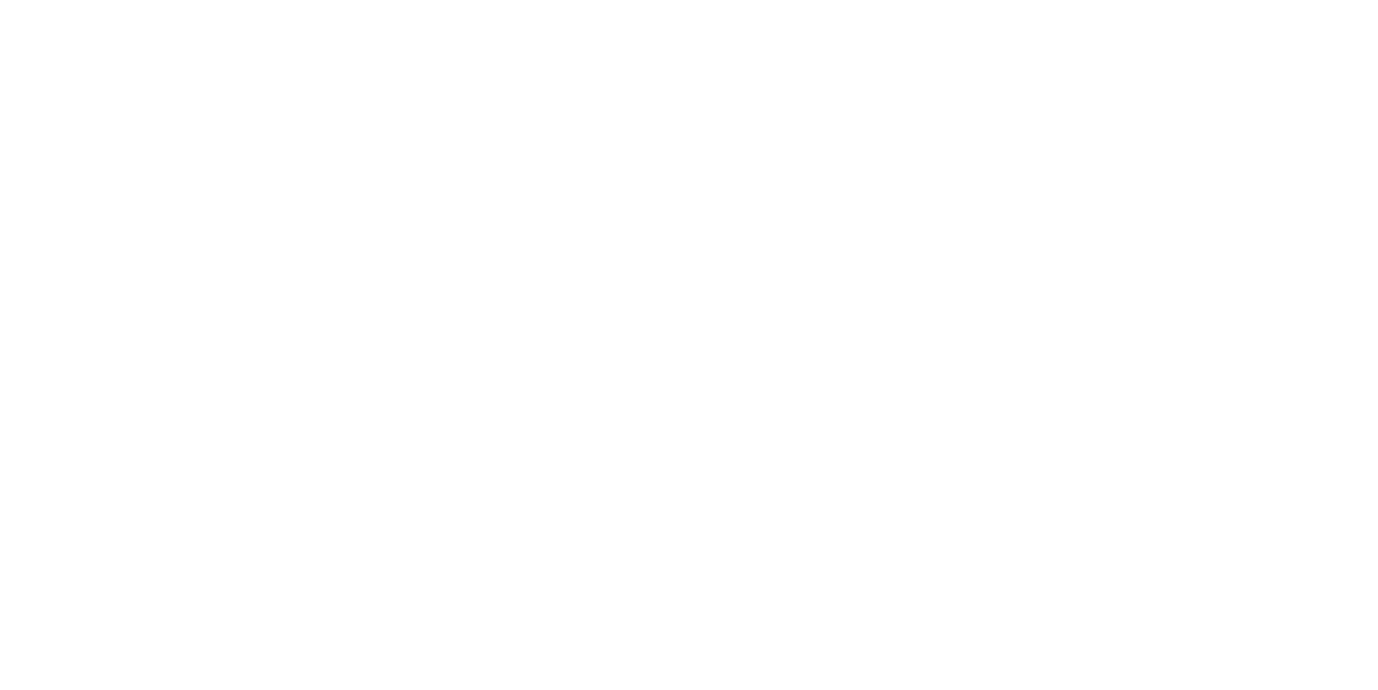
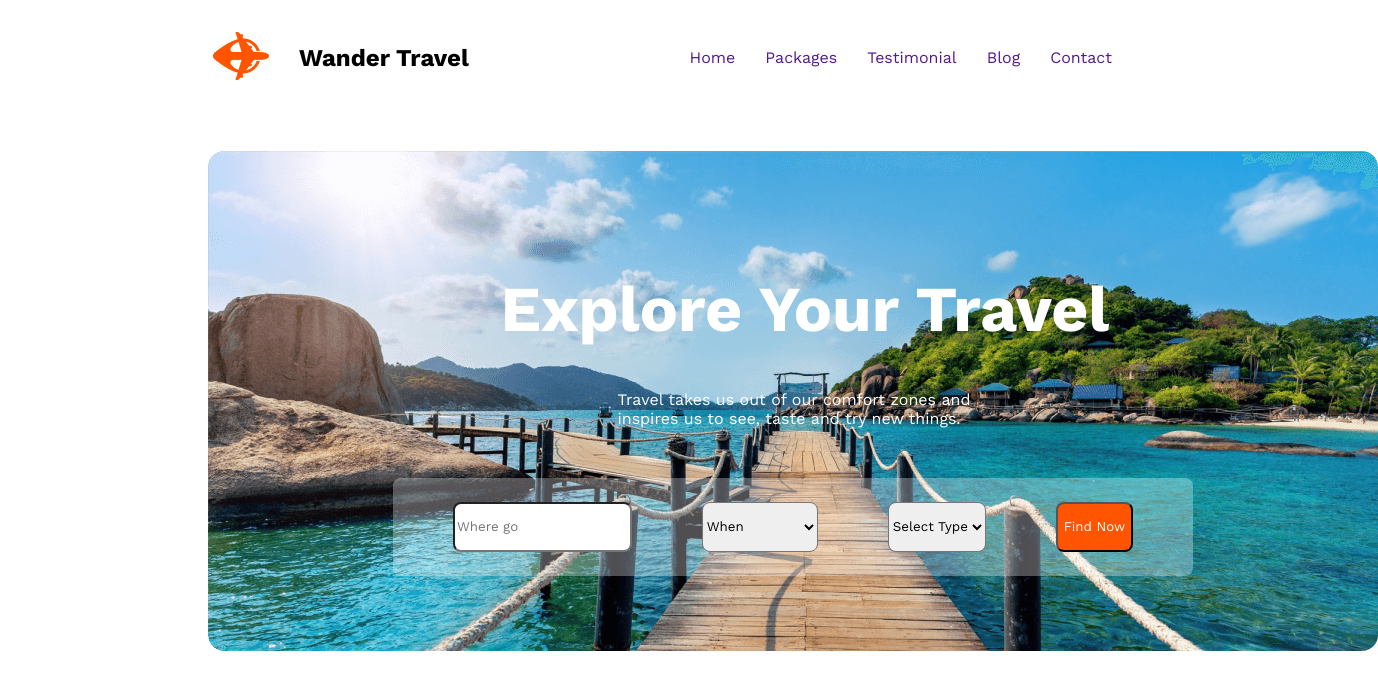
Before and after one commit to SafinAlFahad/b9a2-ridoy-travels, a plain HTML site: page index.html in a window 1280 px wide. Shown: the whole page, 1378 px wide, since content can reach past the window. Drawn offline with nearby package versions, Linux system fonts and the light colour scheme.

Commit message:
header section completed

```diff
--- a/index.html
+++ b/index.html
@@ -4,8 +4,50 @@
     <meta charset="UTF-8">
     <meta name="viewport" content="width=device-width, initial-scale=1.0">
     <title>Assignment 2</title>
+    <link rel="stylesheet" href="styles/travel.css">
 </head>
 <body>
+    <header>
+
+        <nav class="first-nav">
+            <ul class="first-ul">
+                <li><img src="Images/Group 40071 (2).png" alt="" srcset=""></li>
+                <li><h1 class="section-title">Wander Travel</h1></li>
+            </ul>
+            <ul class="second-ul">
+                <li><a href="">Home</a></li>
+                <li><a href="">Packages</a></li>
+                <li><a href="">Testimonial</a></li>
+                <li><a href="">Blog</a></li>
+                <li><a href="">Contact</a></li>
+            </ul>
+        </nav>
+
+        <div class="first-container">
+
+            <div class="first-text-container">
+                <h1>Explore Your Travel</h1>
+                <p>Travel takes us out of our comfort zones and<br> inspires us to see, taste and try new things.</p>
+            </div>
+
+            <div class="btn-container">
+                <input type="text" placeholder="Where go">
+                <select name="" id="" aria-placeholder="When">
+                    <option value="">When</option>
+                    <option value="">Today</option>
+                    <option value="">Tomorrow</option>
+                    <option value="">After few days</option>
+                </select>
+                <select name="" id="" aria-placeholder="Select Type">
+                    <option value="">Select Type</option>
+                    <option value="">Luxury</option>
+                    <option value="">Economical</option>
+                </select>
+                <button class="find-btn">Find Now</button>
+
+           </div>
+        </div>
+    </header>
 
 </body>
 </html>
--- /dev/null
+++ b/styles/travel.css
@@ -0,0 +1,88 @@
+/* work sans font from google fonts */
+@import url('https://fonts.googleapis.com/css2?family=Work+Sans:wght@400;500;600;700;800&display=swap');
+
+/* Shared styles and font setup: */
+*{
+    font-family: 'Lato', sans-serif;
+    font-family: 'Open Sans', sans-serif;
+    font-family: 'Work Sans', sans-serif;
+}
+
+/* header styles: */
+header{
+    padding-left: 200px;
+    padding-right: 60px;
+}
+nav{
+    display: flex;
+    justify-content: space-between;
+    align-items: center;
+}
+ nav > ul{
+    display: flex;
+}
+.first-ul{
+    align-items: center;
+    padding-left: 5px;
+}
+.second-ul{
+    padding-right: 70px;
+}
+nav li{
+    list-style: none;
+    margin-right: 30px;
+}
+nav li a{
+    text-decoration: none;
+}
+.first-container{
+    background: url(../Images/Group\ 13\ \(1\)\ \(1\).png) no-repeat;
+    width: 1170px;
+    height: 500px;
+    justify-content: center;
+    align-items: center;
+    border-radius: 16px;
+}
+.first-text-container{
+    color: #fff;
+    justify-content: center;
+    align-items: center;
+}
+.first-text-container h1{
+    justify-content: center;
+    align-items: center;
+    margin-left: 25%;
+    padding-top: 120px;
+    font-size: 4rem;
+}
+.first-text-container p{
+    margin-left: 35%;
+    margin-bottom: 50px;
+    font-size: 16px;
+}
+.btn-container{
+    background: rgba(255, 255, 255, 0.30);
+    border-radius: 8px;
+    margin-left: 185px;
+    margin-right: 185px;
+    margin-bottom: 90px;
+    height: 20%;
+    padding-top: 24px;
+    padding-bottom: 24px;
+    gap: 24px;
+    height: 50px;
+    justify-content: space-evenly;
+    display:flex;
+    gap: 10px;
+}
+.btn-container input{
+    border-radius: 8px;
+}
+.btn-container select{
+    border-radius: 8px;
+}
+.find-btn{
+    color: #fff;
+    background-color: #FF5400;
+    border-radius: 8px;
+}
```
Also changed, not shown: Images/search.png (added).
